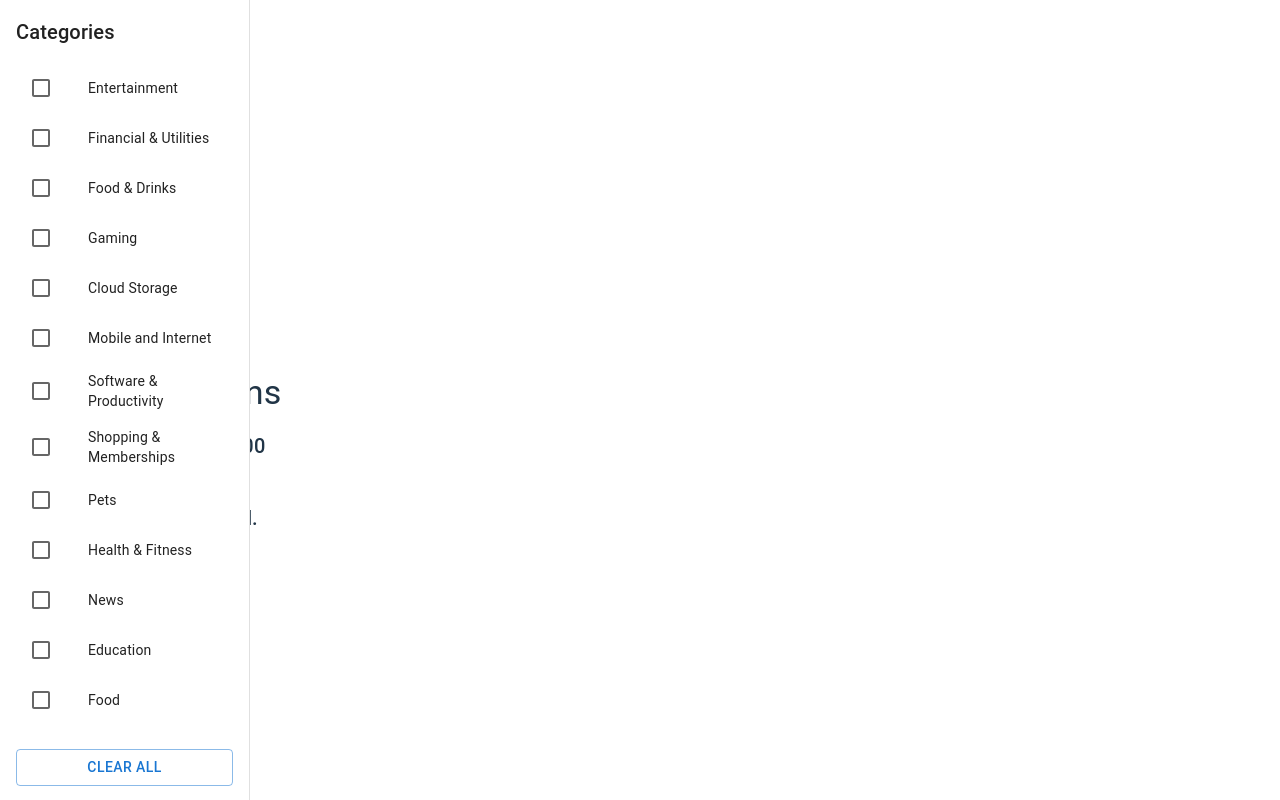
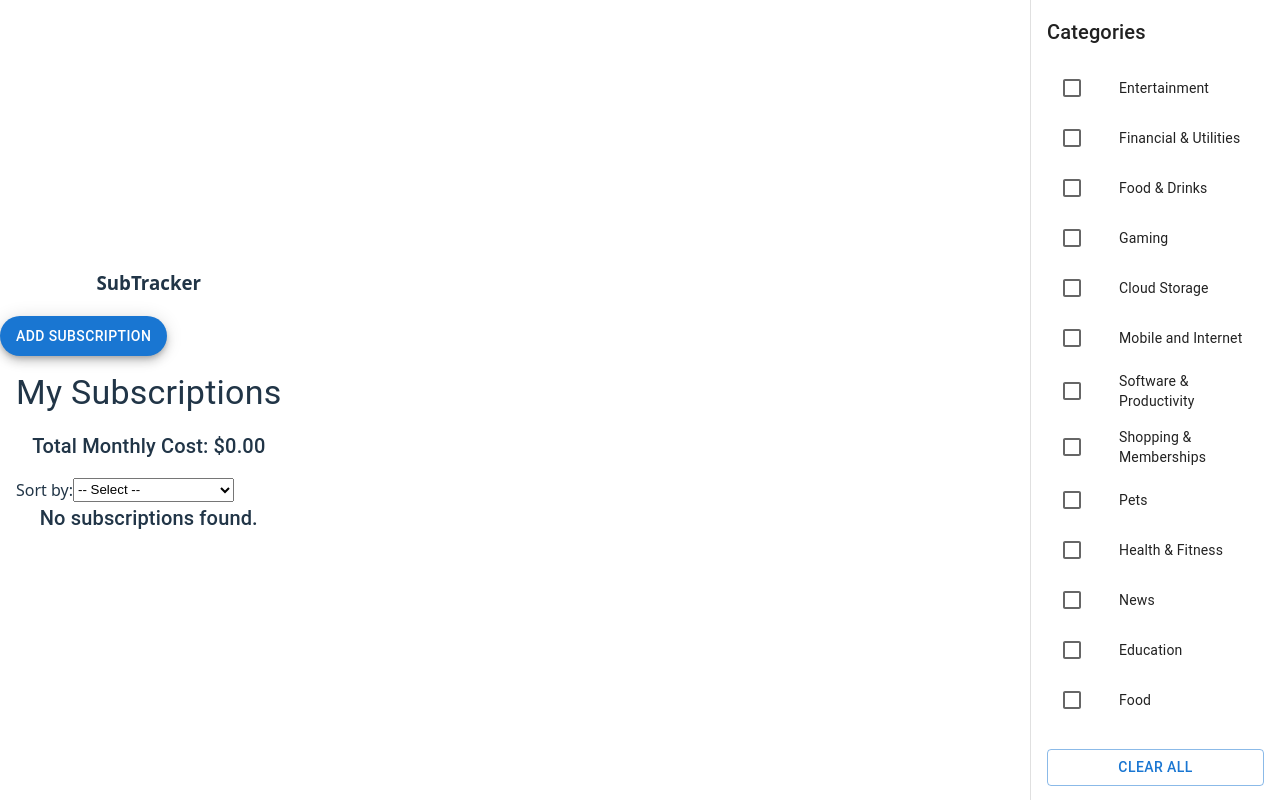
Before and after one commit to ok-qa/subtracker-app, a React (Vite) app: page / in a window 1280 px wide. Built offline with nearby package versions, Linux system fonts and the light colour scheme.

Commit message:
header updated

```diff
--- a/src/components/AddSubscriptionBtn/ AddSubscriptionBtn.module.css
+++ b/src/components/AddSubscriptionBtn/ AddSubscriptionBtn.module.css
@@ -0,0 +1,4 @@
+.addSubsBtn{
+    display: flex;
+
+}
--- a/src/components/Header/Header.module.css
+++ b/src/components/Header/Header.module.css
@@ -1,5 +1,9 @@
 .header {
   display: flex;
+  flex-wrap: wrap;
+  justify-content: center;
+  align-items: flex-start;
+  align-content: space-around;
 }
 .title {
   font: bold;
--- a/src/pages/HomePage/atoms/SubscriptionFilter/SubscriptionFilter.jsx
+++ b/src/pages/HomePage/atoms/SubscriptionFilter/SubscriptionFilter.jsx
@@ -29,7 +29,7 @@ const CategoryFilter = () => {
   return (
     <Drawer
       variant="permanent"
-      anchor="left"
+      anchor="right"
       sx={{
         width: drawerWidth,
         flexShrink: 0,
```
